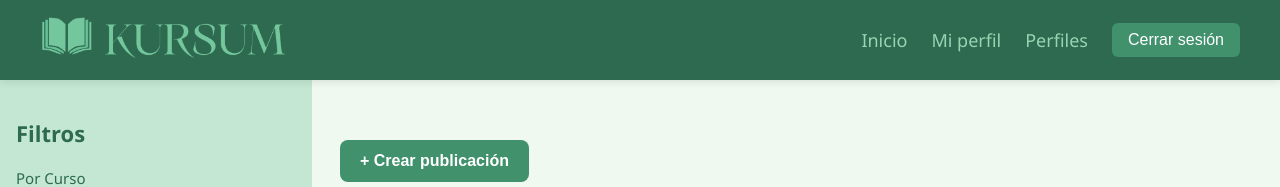
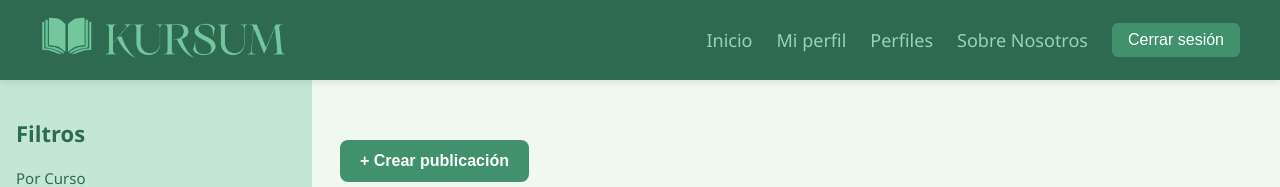
Before and after one commit to Juantrox617/Grupo6_DesarrolloWeb, a React (Create React App) app in the folder frontend/: page /homepage in a window 1280 px wide. Shown: the top 187 px of the page. Built offline with nearby package versions, Linux system fonts and the light colour scheme; no server answers.

Commit message:
Arreglando

```diff
--- a/frontend/src/pages/HomePage.js
+++ b/frontend/src/pages/HomePage.js
@@ -119,6 +119,13 @@ const HomePage = () => {
           >
             Perfiles
           </a>
+          <a
+          href="/about-us"
+          onClick={(e) => { e.preventDefault(); navigate('/about-us'); }}
+          style={styles.navLink}
+        >
+          Sobre Nosotros
+        </a>
           <button
             onClick={() => {
               localStorage.removeItem('token');
```
Also changed, not shown: frontend/src/pages/SobreNosotros.js (added).
